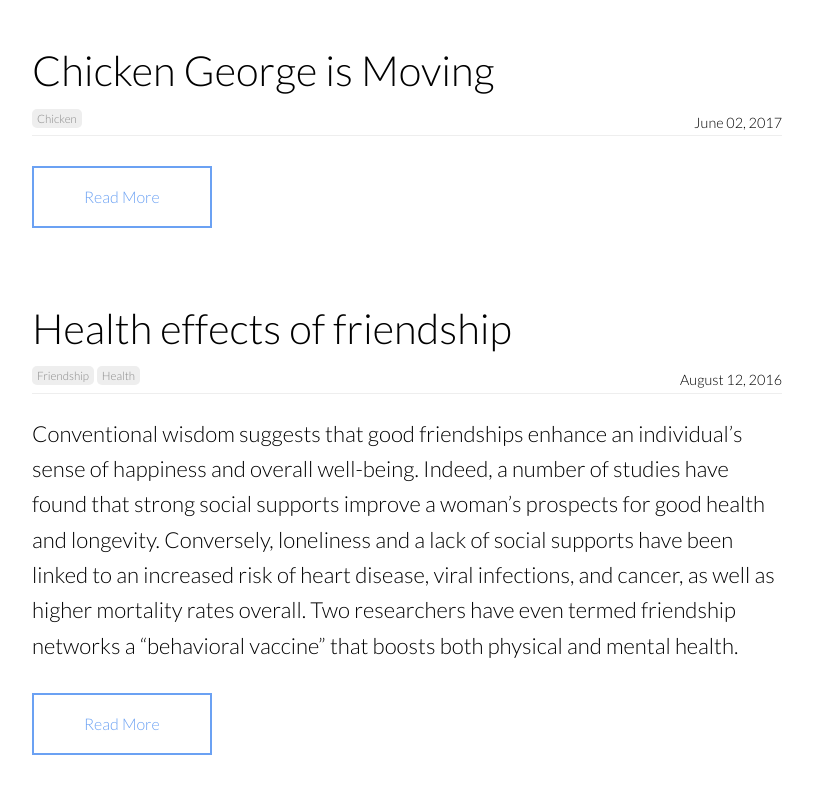
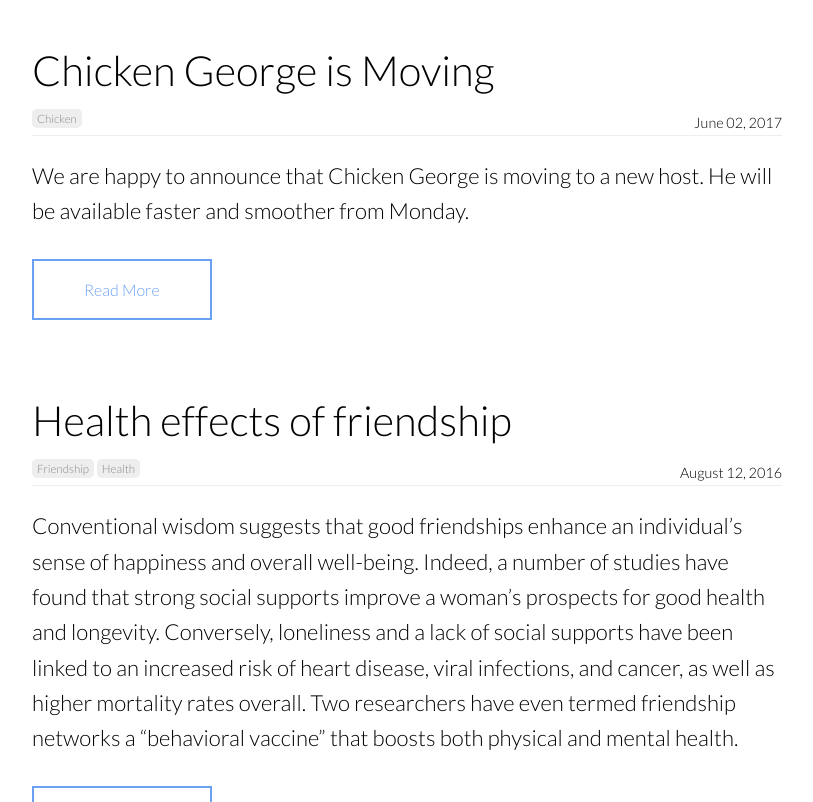
Before and after one commit to dindinet/SitesEezy, a Jekyll site: the page built from blog/index.html, in a window 1280 px wide and 900 px high, scrolled down 806 px, cut to the strip 98-900 px from the top of the window. Shown: the whole strip, without its empty margins (233-1046 px from the left). Built offline with Jekyll 4.4.1, drawn with Linux system fonts in a browser that asks for light colours; nearby versions of some CDN libraries; the list of posts is cut into pages by our own code.

Commit message:
Updated '_posts/2017-06-02-chicken-george-is-moving.md' via CloudCannon

```diff
--- a/_posts/2017-06-02-chicken-george-is-moving.md
+++ b/_posts/2017-06-02-chicken-george-is-moving.md
@@ -1,10 +1,13 @@
 ---
 layout: post
 title: Chicken George is Moving
-date: 2017-06-02 12:09
+date: '2017-06-02 12:09'
 description: Some Special News about Chicken George
 categories:
-- chicken
-image: https://lh3.googleusercontent.com/-zOES0zZVpWQ/WB4UGBgw1uI/AAAAAAAAQE0/-Rn1A_UWG_AUYquPiznPTIf6S2LV42cUACJoC/s800-rj/IMG_20161105_153249931.jpg
-author_staff_member: ''
+  - chicken
+image: 'https://lh3.googleusercontent.com/-zOES0zZVpWQ/WB4UGBgw1uI/AAAAAAAAQE0/-Rn1A_UWG_AUYquPiznPTIf6S2LV42cUACJoC/s800-rj/IMG_20161105_153249931.jpg'
+author_staff_member:
 ---
+
+
+We are happy to announce that Chicken George is moving to a new host. He will be available faster and smoother from Monday.
```
